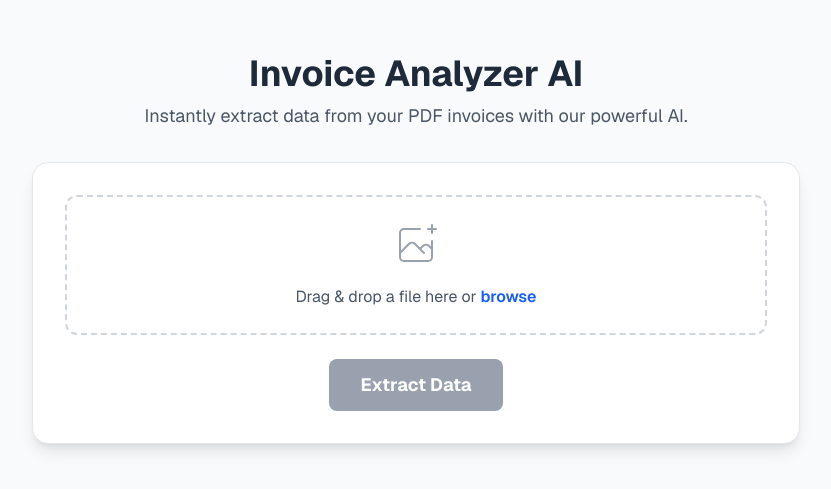
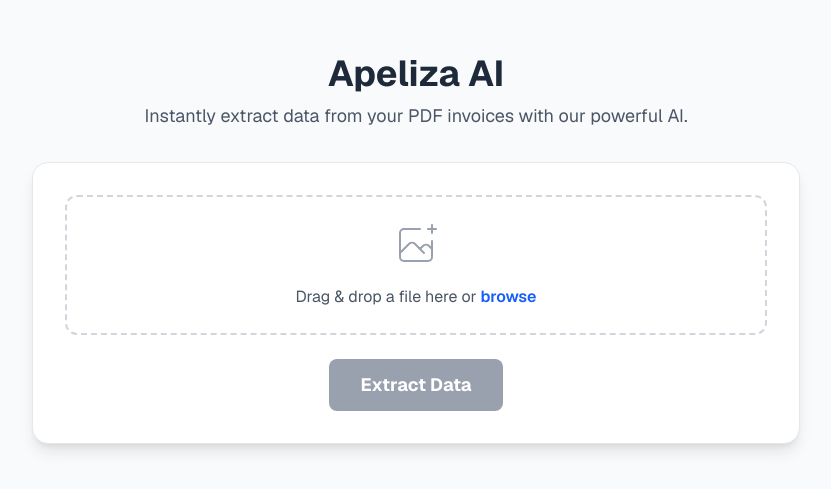
Before and after one commit to Tushar862584/demo1, a Next.js app in the folder frontend/: page / in a window 1280 px wide. Shown: the part 151-640 px from the top of the page, without its empty margins (224-1055 px from the left). Built offline with nearby package versions, Linux system fonts and the light colour scheme.

Commit message:
Update page.js

```diff
--- a/frontend/src/app/page.js
+++ b/frontend/src/app/page.js
@@ -180,7 +180,7 @@
             <div className="flex flex-col items-center justify-center p-4 sm:p-6 md:p-8 min-h-screen">
                 <div className="w-full max-w-2xl lg:max-w-3xl">
                     <header className="text-center mb-8">
-                        <h1 className="text-3xl sm:text-4xl font-bold text-gray-800">Invoice Analyzer AI</h1>
+                        <h1 className="text-3xl sm:text-4xl font-bold text-gray-800">Apeliza AI</h1>
                         <p className="mt-2 text-md sm:text-lg text-gray-600">Instantly extract data from your PDF invoices with our powerful AI.</p>
                     </header>
 
```
